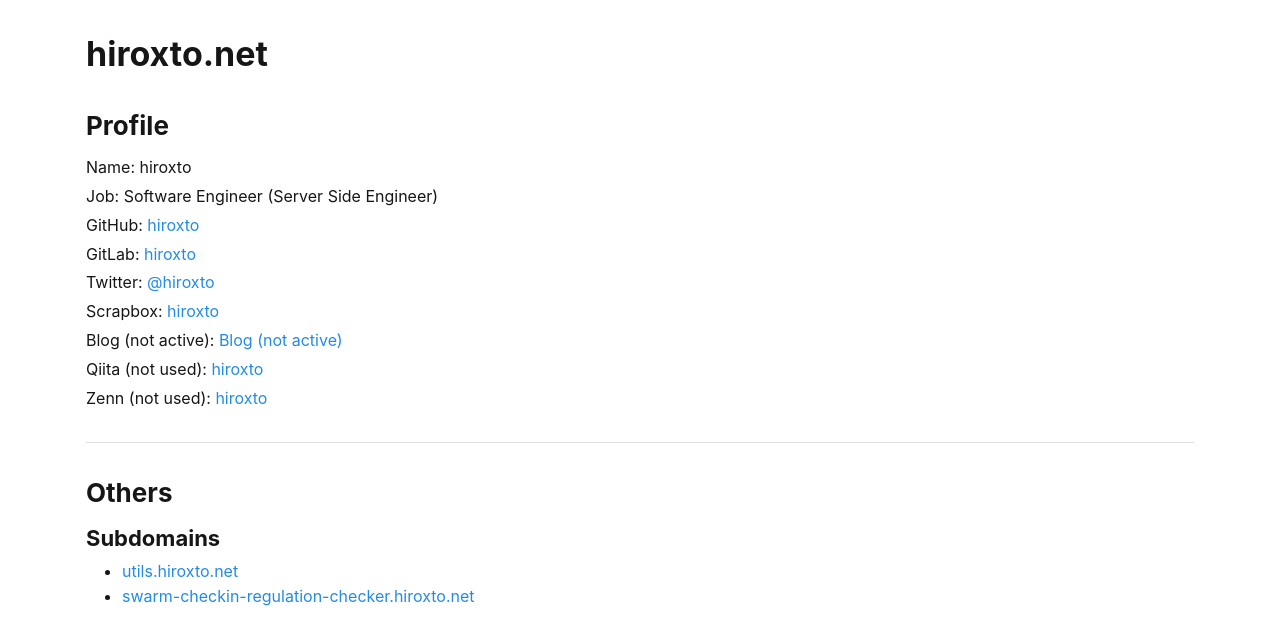
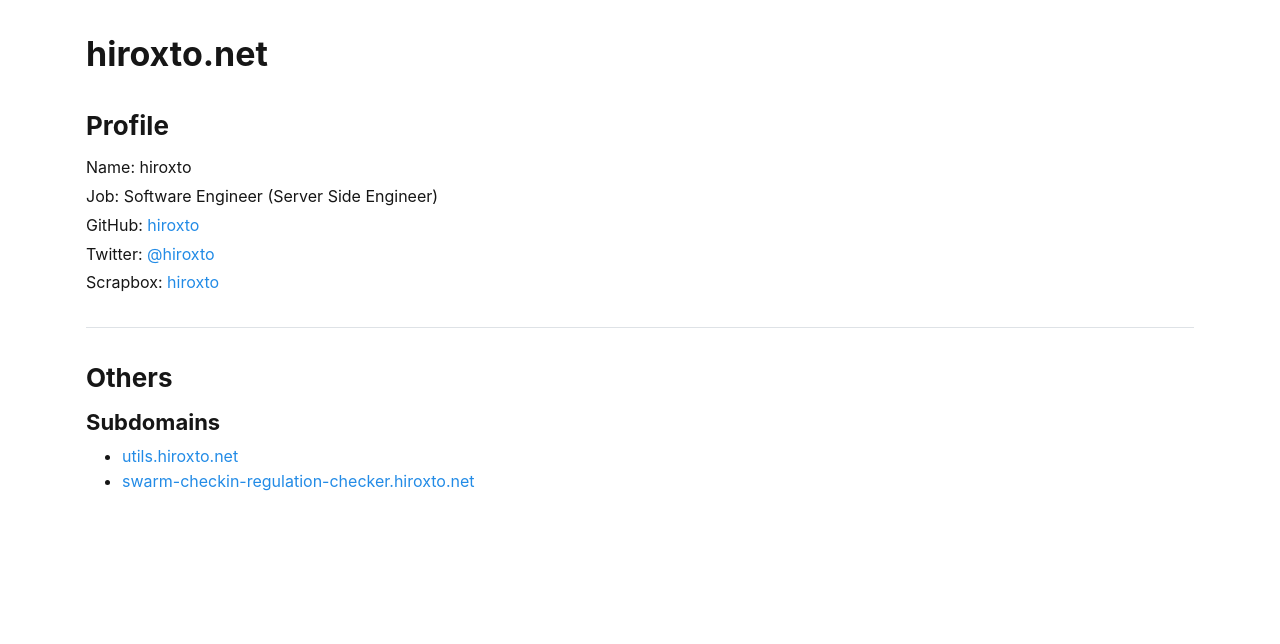
Before and after one commit to hiroxto/hiroxto.net, a Next.js app: page / in a window 1280 px wide. Shown: the top 644 px of the page. Built offline with nearby package versions, Linux system fonts and the light colour scheme.

Commit message:
delete: 使用していないサービスのURLを削除

```diff
--- a/app/page.tsx
+++ b/app/page.tsx
@@ -22,11 +22,6 @@ const profiles: Profile[] = [
         linkTo: 'https://github.com/hiroxto',
     },
     {
-        key: 'GitLab',
-        value: 'hiroxto',
-        linkTo: 'https://gitlab.com/hiroxto',
-    },
-    {
         key: 'Twitter',
         value: '@hiroxto',
         linkTo: 'https://twitter.com/hiroxto',
@@ -35,21 +30,6 @@ const profiles: Profile[] = [
         key: 'Scrapbox',
         value: 'hiroxto',
         linkTo: 'https://scrapbox.io/hiroxto/',
-    },
-    {
-        key: 'Blog (not active)',
-        value: 'Blog (not active)',
-        linkTo: 'https://hiroto-k.hatenablog.com/',
-    },
-    {
-        key: 'Qiita (not used)',
-        value: 'hiroxto',
-        linkTo: 'https://qiita.com/hiroxto',
-    },
-    {
-        key: 'Zenn (not used)',
-        value: 'hiroxto',
-        linkTo: 'https://zenn.dev/hiroxto',
     },
 ];
 
```
